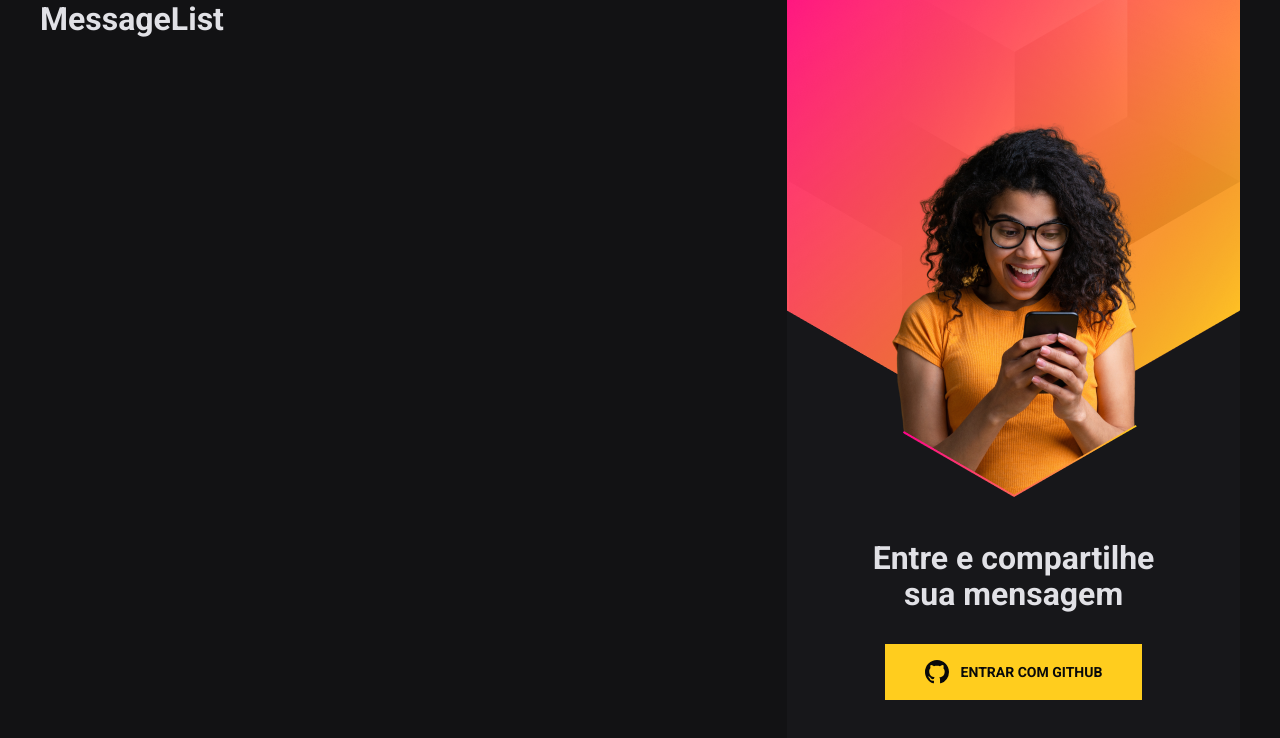
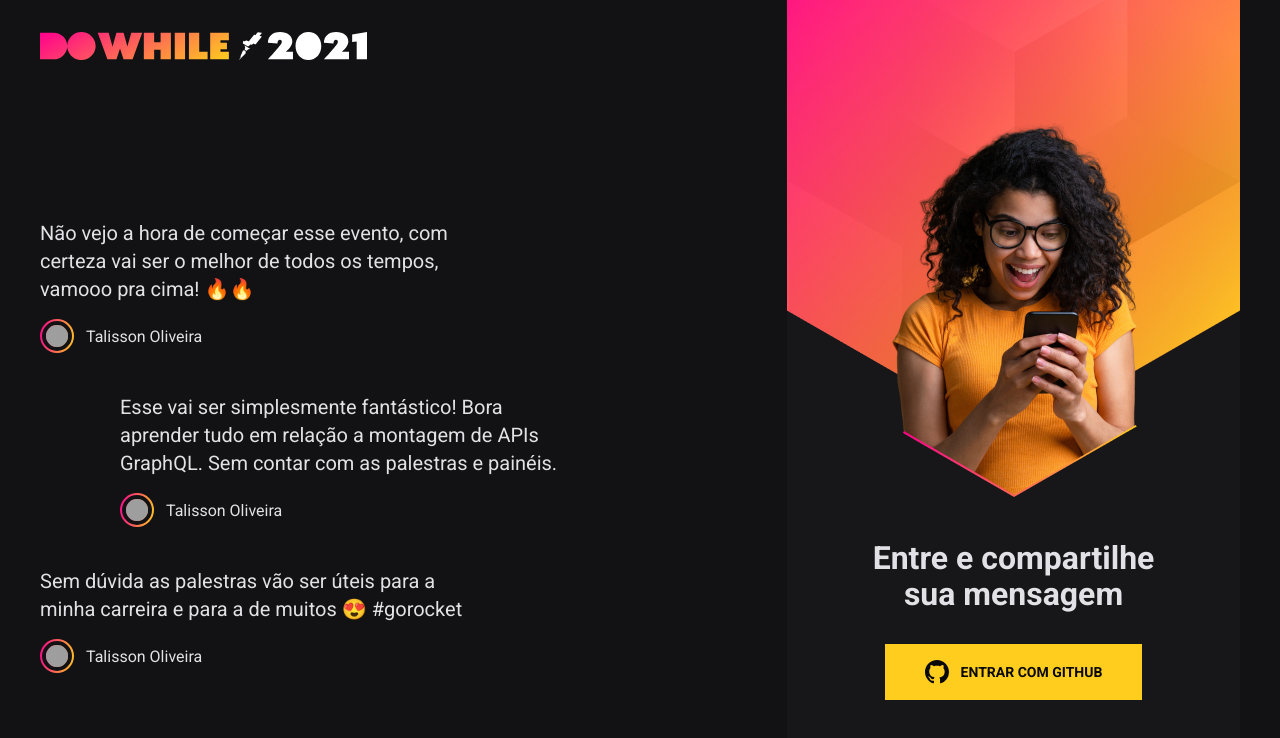
Before and after one commit to TalissonOliveira/dowhile-web, a React (Vite) app: page / in a window 1280 px wide. Shown: the top 738 px of the page. Built offline with nearby package versions, Linux system fonts and the light colour scheme; grey boxes are pictures that could not be loaded.

Commit message:
feat: create the message list component

```diff
--- a/src/components/MessageList/index.tsx
+++ b/src/components/MessageList/index.tsx
@@ -1,5 +1,47 @@
+import styles from './styles.module.scss'
+
+import logoImg from '../../assets/logo.svg'
+
 export function MessageList() {
     return (
-        <h1>MessageList</h1>
+        <div className={styles.messageListWrapper}>
+            <img src={logoImg} alt="DoWhile 2021" />
+
+            <ul className={styles.messageList}>
+                <li className={styles.message}>
+                    <p className={styles.messageContent}>
+                    Não vejo a hora de começar esse evento, com certeza vai ser o melhor de todos os tempos, vamooo pra cima! 🔥🔥
+                    </p>
+                    <div className={styles.messageUser}>
+                        <div className={styles.userImage}>
+                            <img src="https://github.com/talissonoliveira.png" alt="Talisson Oliveira" />
+                        </div>
+                        <span>Talisson Oliveira</span>
+                    </div>
+                </li>
+                <li className={styles.message}>
+                    <p className={styles.messageContent}>
+                    Esse vai ser simplesmente fantástico! Bora aprender tudo em relação a montagem de APIs GraphQL. Sem contar com as palestras e painéis.
+                    </p>
+                    <div className={styles.messageUser}>
+                        <div className={styles.userImage}>
+                            <img src="https://github.com/talissonoliveira.png" alt="Talisson Oliveira" />
+                        </div>
+                        <span>Talisson Oliveira</span>
+                    </div>
+                </li>
+                <li className={styles.message}>
+                    <p className={styles.messageContent}>
+                    Sem dúvida as palestras vão ser úteis para a minha carreira e para a de muitos 😍 #gorocket
+                    </p>
+                    <div className={styles.messageUser}>
+                        <div className={styles.userImage}>
+                            <img src="https://github.com/talissonoliveira.png" alt="Talisson Oliveira" />
+                        </div>
+                        <span>Talisson Oliveira</span>
+                    </div>
+                </li>
+            </ul>
+        </div>
     )
 }
--- /dev/null
+++ b/src/components/MessageList/styles.module.scss
@@ -0,0 +1,62 @@
+.messageListWrapper {
+    display: flex;
+    flex-direction: column;
+    align-items: flex-start;
+    justify-content: space-between;
+
+    > img {
+        height: 28px;
+        margin: 32px 0;
+    }
+}
+
+.messageList {
+    display: flex;
+    flex-direction: column;
+    justify-content: center;
+    flex: 1;
+    gap: 40px;
+    list-style: none;
+
+    .message {
+        max-width: 440px;
+
+        &:nth-child(2) {
+            margin-left: 80px;
+        }
+
+        .messageContent {
+            font-size: 20px;
+            line-height: 28px;
+        }
+
+        .messageUser {
+            display: flex;
+            align-items: center;
+            margin-top: 16px;
+
+            .userImage {
+                padding: 2px;
+                background: linear-gradient(100deg, #ff008e 0.48%, #ffcd1e 100%);
+                border-radius: 50%;
+                line-height: 0;
+
+                // display: flex;
+                // align-items: center;
+                // justify-content: center;
+
+                img {
+                    width: 30px;
+                    height: 30px;
+                    border-radius: 50%;
+                    border: 4px solid #121214;
+                }
+            }
+
+            span {
+                font-size: 16px;
+                margin-left: 12px;
+            }
+        }
+    }
+}
```
